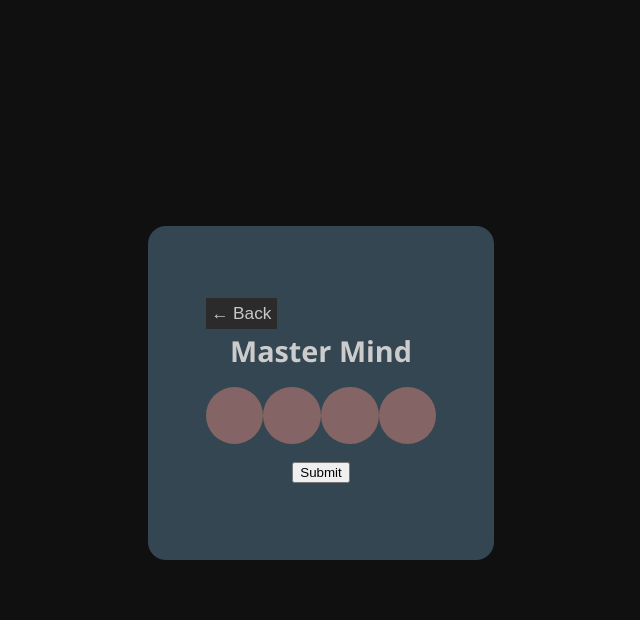
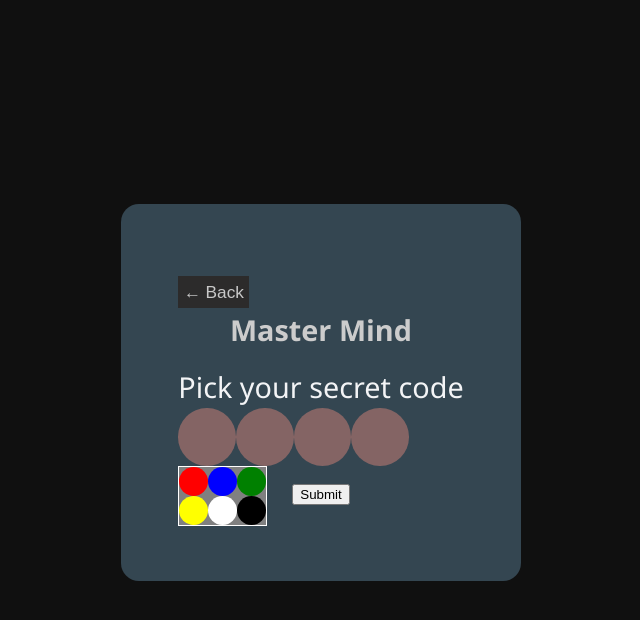
Before and after one commit to gubespam/da-mantou-games, a React (Vite) app: page /da-mantou-games/mastermind in a window 1280 px wide. Both pictures are taken after a click on the element 553 px from the left and 415 px from the top of the page. Shown: the top 620 px of the page, without its empty margins (319-959 px from the left). Built offline with nearby package versions, Linux system fonts and the light colour scheme; a web font is replaced by a local one.

Commit message:
code peg picker

```diff
--- a/src/mastermind/MasterMind.css
+++ b/src/mastermind/MasterMind.css
@@ -62,3 +62,21 @@
 .code-peg.black {
   background-color: black;
 }
+
+.code-picker {
+  position: relative;
+  z-index: 9999; /* Stays on top of almost everything else */
+
+  margin-top: 4em;
+  display: inline-grid;
+  grid-template-columns: repeat(3, 1fr); /* Creates 3 equal-width columns */
+
+  background-color: grey;
+  border: 1px white solid;
+
+  font-size: 0.5em;
+}
+
+.code-picker .code-peg {
+  flex: 0 0 25%;
+}
--- a/src/mastermind/MasterMind.jsx
+++ b/src/mastermind/MasterMind.jsx
@@ -1,5 +1,4 @@
-import React, { useMemo } from 'react';
-import { useState, useEffect } from 'react';
+import React, { useMemo, useState } from 'react';
 import BackButton from '../components/BackButton';
 import './MasterMind.css';
 
@@ -63,8 +62,11 @@ function CodePeg({value, onClick, children}){
 // A small grid with all the colors, using flex to organize them into a 2x3 grid
 function CodePegPicker({onSelect}){
   return <div className="code-picker">
-    {Object.entries(CodePegs).map((key, value) =>
-      <CodePeg key={value} value={value} onClick={() => onSelect(value)} />
+    {Object.entries(CodePegs).map(([key, value]) =>
+      <CodePeg key={value} value={value} onClick={(event) => {
+        event.stopPropagation() // don't trigger click on parent element (the code peg)
+        onSelect(value)
+      }} />
     )}
   </div>
 }
@@ -72,14 +74,20 @@ function CodePegPicker({onSelect}){
 // A guess row which the user can edit (picking peg colors)
 function PickableGuess({guess, onChange}){
   const [pickerOpen, setPickerOpen] = useState(false)
+  const [pickerIndex, setPickerIndex] = useState(0)
   return <div className="guess-row pickable">
     {guess.map((value, index) => (
       <CodePeg key={index} value={value} onClick={() => {
         setPickerOpen(true)
+        console.log("picker open")
+        setPickerIndex(index)
       }}>
         {
-          pickerOpen ? (<CodePegPicker onSelect={(picked) => {
+          // console.log(`${pickerOpen} && ${pickerIndex} == ${index}`) ||
+          pickerOpen && pickerIndex == index ?
+          (<CodePegPicker onSelect={(picked) => {
             setPickerOpen(false)
+            console.log("close picker")
             const newGuess = [...guess]
             newGuess[index] = picked
             onChange(newGuess)
@@ -93,7 +101,10 @@ function PickableGuess({guess, onChange}){
 // The bar showing the secret while the first player edits it
 function Secret({secret, onChange}){
   return (
-    <PickableGuess guess={secret} onChange={(guess) => onChange(guess)} />
+    <div className="secret">
+      <div>Pick your secret code</div>
+      <PickableGuess guess={secret} onChange={(guess) => onChange(guess)} />
+    </div>
   )
 }
 
```
